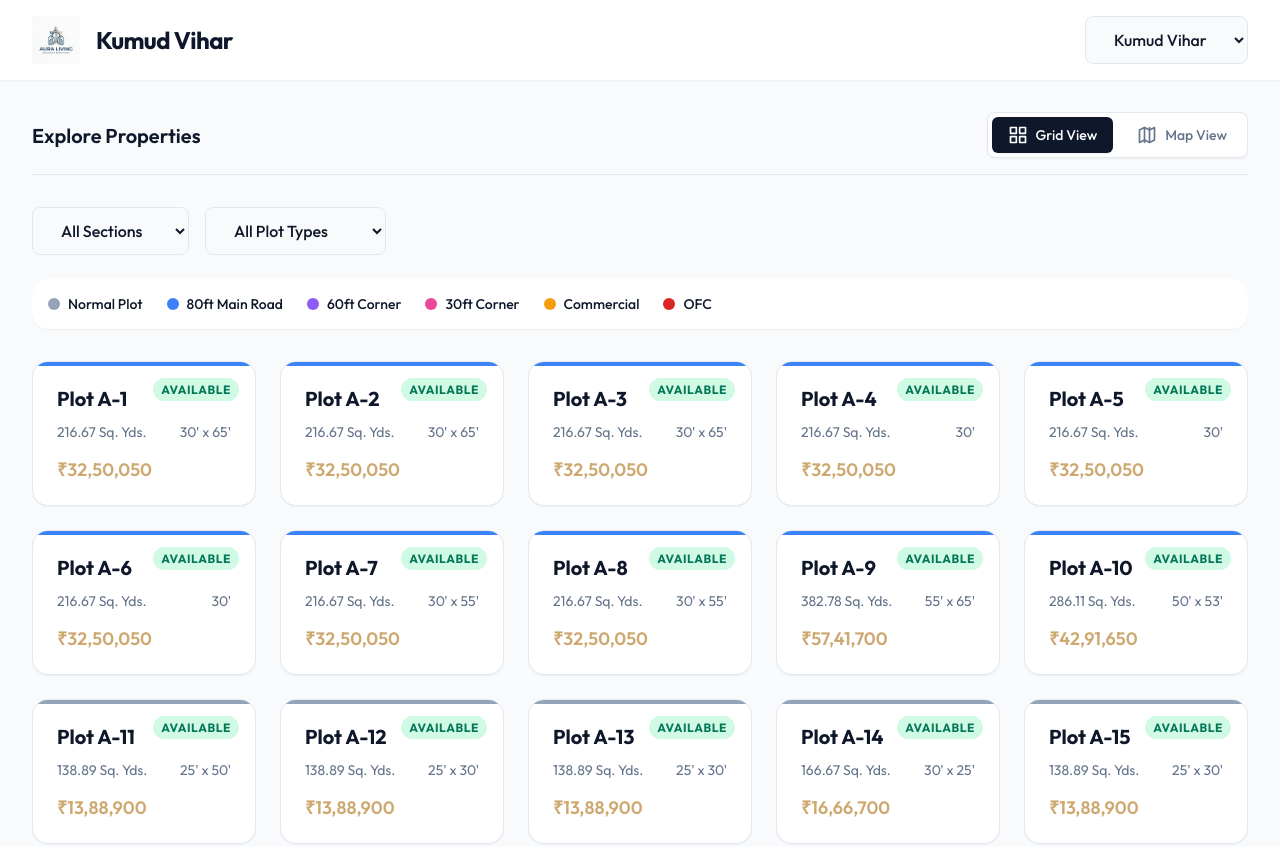
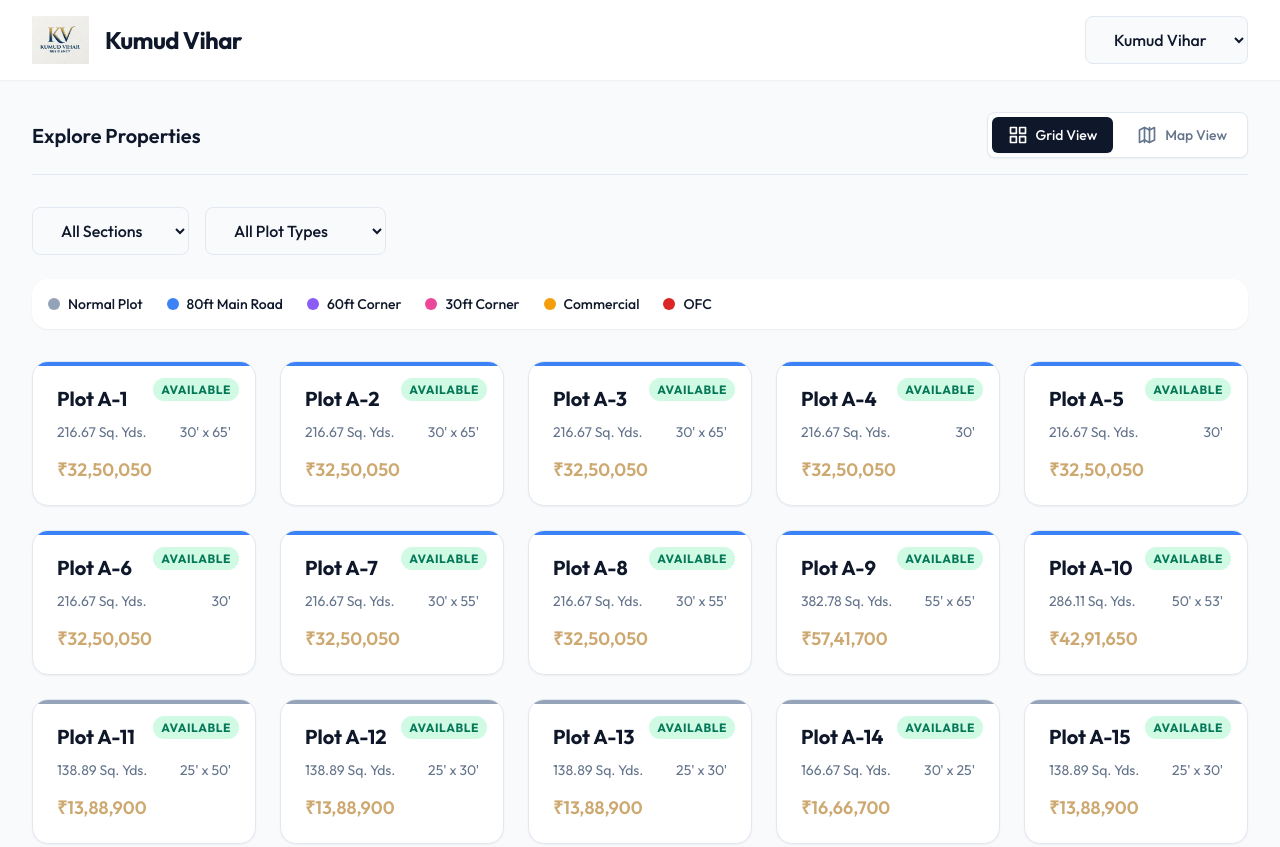
Before and after one commit to sps-designs/kumud-vihar, a plain HTML site: page index.html in a window 1280 px wide. Shown: the top 847 px of the page. Drawn offline with Linux system fonts and the light colour scheme.

Commit message:
Colony Logo Updation

```diff
--- a/index.html
+++ b/index.html
@@ -17,7 +17,7 @@
     <header class="app-header">
         <div class="header-container">
             <div class="brand">
-                <img id="colony-logo" src="logo.jpg" alt="Kumud Vihar Logo" class="logo">
+                <img id="colony-logo" src="logo.jpeg" alt="Kumud Vihar Logo" class="logo">
                 <h1 id="colony-name">Kumud Vihar</h1>
             </div>
 
```
Also changed, not shown: logo.jpeg (added), logo.jpg (deleted).
